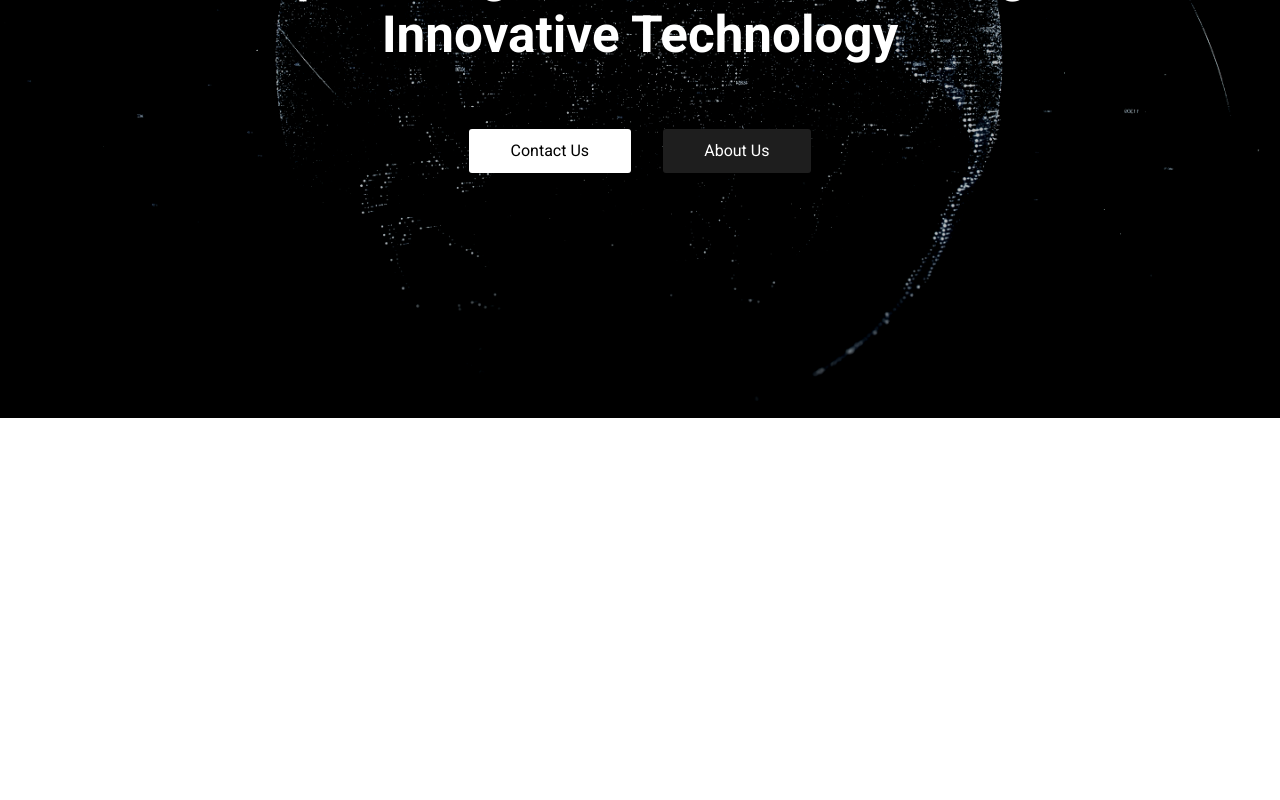
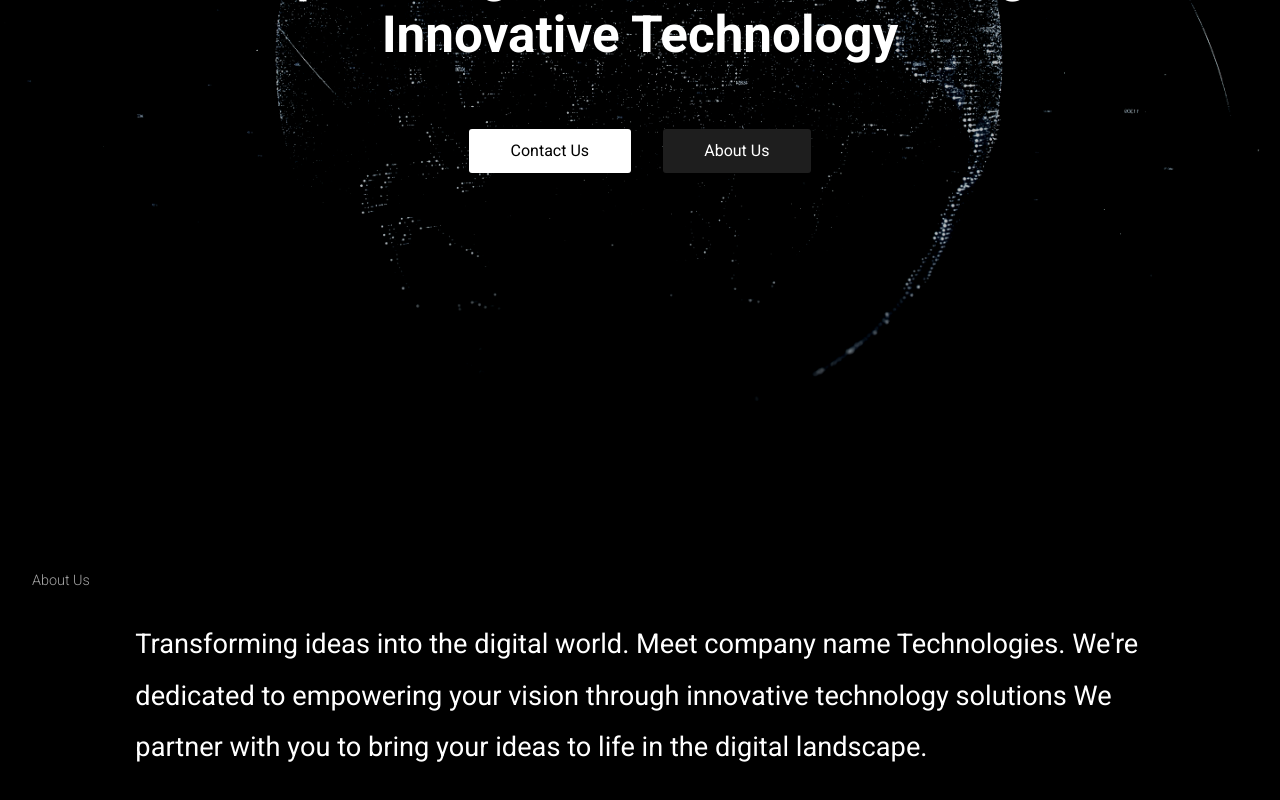
Before and after one commit to nohandev/it-landing-page, a React (Vite) app: page / in a window 1280 px wide. Shown: the part 382-1182 px from the top of the page. Before the commit the page ends 800 px from the top, so only its background shows below. Built offline with nearby package versions, Linux system fonts and the light colour scheme.

Commit message:
feat: implementado componente de container padrão e classes para resoluções 1440 e 1280

```diff
--- a/src/App.jsx
+++ b/src/App.jsx
@@ -1,9 +1,14 @@
 import Hero from './components/Hero/Hero.jsx'
+import Container from './components/Container/Container.jsx'
+import AboutUs from './components/AboutUs/AboutUs.jsx'
 
 const App = () => {
   return (
     <div>
       <Hero/>
+      <Container title="About Us">
+        <AboutUs />
+      </Container>
     </div>
   )
 }
--- /dev/null
+++ b/src/components/AboutUs/AboutUs.jsx
@@ -0,0 +1,14 @@
+import Style from './AboutUs.module.css'
+
+const AboutUs = () => {
+    return (
+        <div className={Style.aboutUsContainer}>
+            <div className={Style.aboutUsTextContainer}>
+                <p>Transforming ideas into the digital world. Meet company name Technologies. We're dedicated to empowering your vision through innovative technology solutions We partner with you to bring your ideas to life in the digital landscape.</p>
+            </div>
+            <div></div>
+        </div>
+    );
+}
+
+export default AboutUs;
--- /dev/null
+++ b/src/components/AboutUs/AboutUs.module.css
@@ -0,0 +1,11 @@
+.aboutUsContainer {
+    margin: 0 auto;
+}
+
+.aboutUsTextContainer > p {
+    width: 83%;
+    margin: auto;
+    font-size: 1.7em;
+    font-weight: 400;
+    line-height: 190%;
+}
--- /dev/null
+++ b/src/components/Container/Container.jsx
@@ -0,0 +1,16 @@
+import Style from "./Container.module.css"
+
+const Container = ({ title, children }) => {
+    return (
+        <section className={Style.defaultContainer}>
+            <div className={`${Style.containerContent} container_1440`}>
+                <header>
+                    <h1>{title}</h1>
+                </header>
+                { children }
+            </div>
+        </section>
+    );
+}
+
+export default Container;
--- /dev/null
+++ b/src/components/Container/Container.module.css
@@ -0,0 +1,24 @@
+.defaultContainer {
+    background-color: #000;
+    margin: 0 auto;
+    height: 60dvh;
+    color: #fff;
+
+    display: flex;
+    justify-content: center;
+    flex-direction: column;
+    align-items: center;
+}
+
+.defaultContainer > div.containerContent > header {
+    margin-bottom: 30px;
+    padding-top: 30px;
+    width: 100%;
+}
+
+.defaultContainer > div.containerContent > header > h1 {
+    font-weight: 300;
+    color: #A5A5A5;
+    text-align: left;
+    font-size: 0.9em;
+}
--- a/src/components/Hero/Hero.jsx
+++ b/src/components/Hero/Hero.jsx
@@ -3,7 +3,7 @@ import styles from './Hero.module.css'
 const Hero = () => {
   return (
     <section className={styles.hero}>
-      <header className={styles.header}>
+      <header className={`${styles.header} container_1440`}>
         <div className={styles.headerContainer}>
           <div className={styles.logoBlock}>
             <img src='/logo.png' alt='Logo image'/>
--- a/src/components/Hero/Hero.module.css
+++ b/src/components/Hero/Hero.module.css
@@ -7,8 +7,6 @@
 }
 
 .headerContainer {
-  max-width: 1440px;
-  margin: 0 auto;
   padding-top: 3.5em;
   display: flex;
   justify-content: space-between;
--- a/src/index.css
+++ b/src/index.css
@@ -6,3 +6,25 @@
   box-sizing: border-box;
   font-family: "Roboto", sans-serif;
 }
+
+.container_1440 {
+  max-width: 1440px;
+  margin: 0 auto;
+}
+
+.container_1280 {
+  max-width: 1280px;
+  margin: 0 auto;
+}
+
+@media (max-width: 1280px) {
+  .container_1280 {
+    padding: 0 2rem;
+  }
+}
+
+@media (max-width: 1440px) {
+  .container_1440 {
+    padding: 0 2rem;
+  }
+}
```
